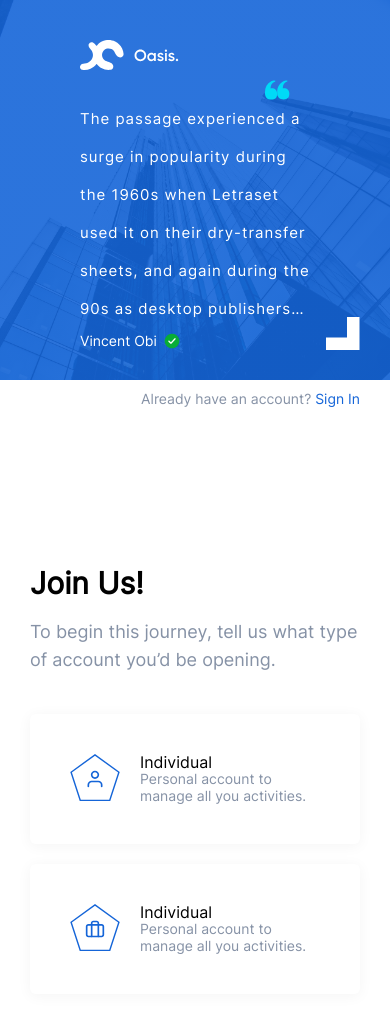
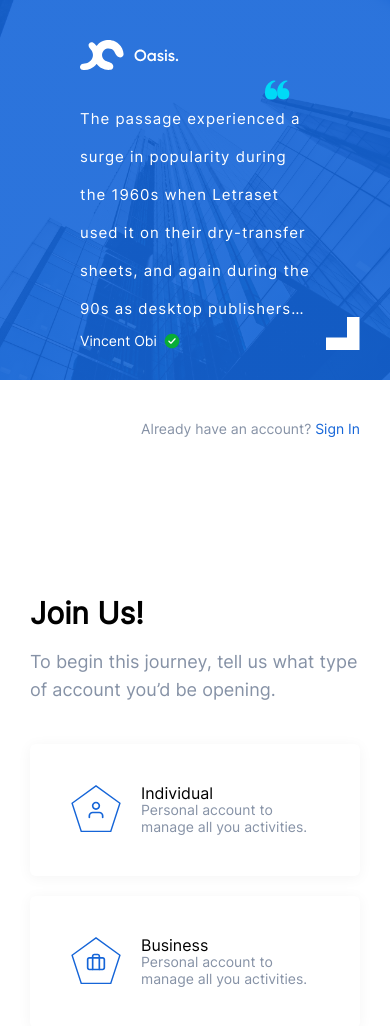
Before and after one commit to alirezaabbasi-dev/Registration-Onboarding-Design, a plain HTML site: page index.html in a window 390 px wide. Drawn offline with Linux system fonts and the light colour scheme.

Commit message:
bugs fixed and improved project and added a link for just show next page

```diff
--- a/Styles/app.css
+++ b/Styles/app.css
@@ -200,6 +200,8 @@ button {
     gap: 2rem;
     padding: 4rem;
     transition: all 120ms ease-in;
+    border: 1px solid transparent;
+    position: relative;
 }
 .join-us__account-type:hover {
     border: 1px solid var(--primary-color);
@@ -207,6 +209,8 @@ button {
 }
 .join-us__account-type:hover .join-us__arrow {
     display: inline-block;
+    position: absolute;
+    right: 2.2rem;
 }
 .join-us__account-type:hover .join-us__account-type-icon:first-child {
     fill: var(--primary-color);
--- a/Styles/responsive.css
+++ b/Styles/responsive.css
@@ -33,6 +33,7 @@
     }
     .join-us__already-have-account{
         font-size: 1.4rem;
+        margin-top: 4rem;
     }
     .login-form__content {
         height: 38rem;
--- a/index.html
+++ b/index.html
@@ -290,7 +290,7 @@
           </p>
 
           <div class="join-us__account-type">
-            <a class="join-us__account-type-links" href="#">
+            <a class="join-us__account-type-links" href="./Register Individual Account!.html">
               <div class="join-us__account-type-icon-wrapper">
                 <svg
                   class="join-us__account-type-icon"
@@ -351,7 +351,7 @@
           </div>
 
           <div class="join-us__account-type">
-            <a class="join-us__account-type-links" href="#">
+            <a class="join-us__account-type-links" href="./Register Individual Account!.html">
               <div class="join-us__account-type-icon-wrapper">
                 <svg
                   class="join-us__account-type-icon"
@@ -387,7 +387,7 @@
                 </svg>
               </div>
               <div class="join-us__account-type-text-wrapper">
-                <h4 class="join-us__account-type-title">Individual</h4>
+                <h4 class="join-us__account-type-title">Business</h4>
 
                 <p class="join-us__account-type-caption">
                   Personal account to manage all you activities.
```
Also changed, not shown: Bank verification number (BVN).html (+1 -1 lines), Complete Your Profile.html (+6 -1 lines), Register Individual Account!.html (+9 -1 lines).
